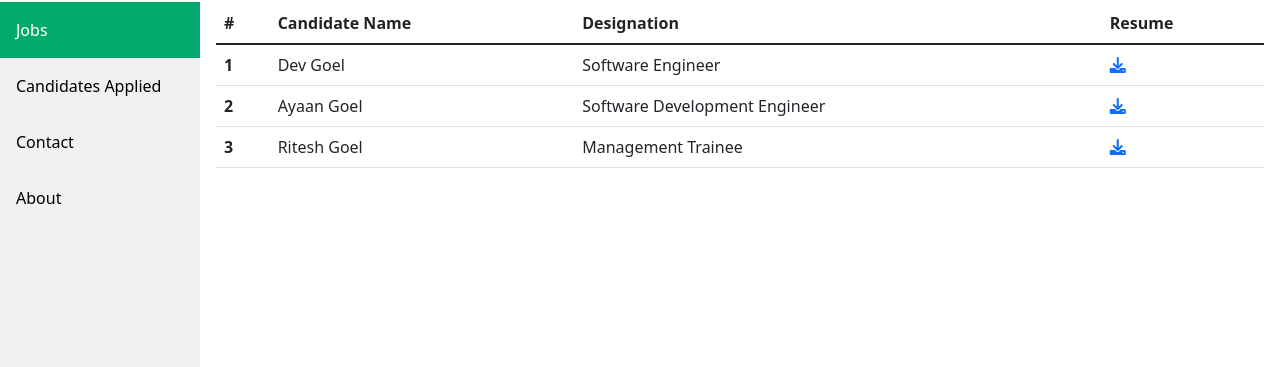
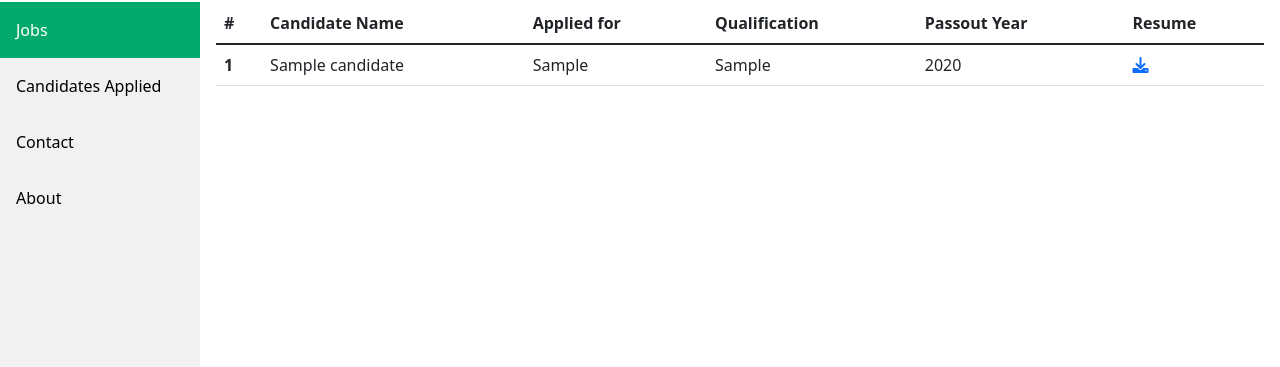
Before and after one commit to Dev-Goel/Job-Portal, a PHP site: page /jobs.php in a window 1280 px wide. Shown: the part 56-423 px from the top of the page. Run offline with PHP 8.4, Linux system fonts and the light colour scheme; tables that the repository leaves empty or names only in its code hold one stand-in row (values such as "Sample post").

Commit message:
Made Candidates Applied (Jobs.php) page dynamic

```diff
--- a/jobs.php
+++ b/jobs.php
@@ -1,3 +1,4 @@
+<?php include 'config.php'; ?>
 <?php include 'header.php' ?>
 
 <div class="content">
@@ -6,29 +7,49 @@
             <tr>
                 <th scope="col">#</th>
                 <th scope="col">Candidate Name</th>
-                <th scope="col">Designation</th>
+                <th scope="col">Applied for</th>
+                <th scope="col">Qualification</th>
+                <th scope="col">Passout Year</th>
                 <th scope="col">Resume</th>
             </tr>
         </thead>
-        <tbody>
-            <tr>
-                <th scope="row">1</th>
-                <td>Dev Goel</td>
-                <td>Software Engineer</td>
-                <td><a href=""><i class="fa fa-download" aria-hidden="true"></i></a></td>
-            </tr>
-            <tr>
+
+        <?php
+        $sql = "SELECT `name`, `apply`, `qual`, `year` FROM `candidates`";
+        $result = mysqli_query($conn, $sql);
+        $i = 0;
+        if ($result->num_rows > 0) {
+            while ($rows = $result->fetch_assoc()) {
+                echo '
+                    <tbody>
+                    <tr>
+                        <th scope="row">' . ++$i . '</th>
+                        <td>' . $rows['name'] . '</td>
+                        <td>' . $rows['apply'] . '</td>
+                        <td>' . $rows['qual'] . '</td>
+                        <td>' . $rows['year'] . '</td>
+                        <td><a href=""><i class="fa fa-download" aria-hidden="true"></i></a></td>
+                    </tr>';
+            }
+        } else {
+            echo "";
+        }
+
+        ?>
+        <!-- <tr>
                 <th scope="row">2</th>
                 <td>Ayaan Goel</td>
+                <td>Amazon</td>
                 <td>Software Development Engineer</td>
                 <td><a href=""><i class="fa fa-download" aria-hidden="true"></i></a></td>
             </tr>
             <tr>
                 <th scope="row">3</th>
                 <td>Ritesh Goel</td>
+                <td>ICICI Bank</td>
                 <td>Management Trainee</td>
                 <td><a href=""><i class="fa fa-download" aria-hidden="true"></i></a></td>
-            </tr>
+            </tr> -->
         </tbody>
     </table>
 </div>
```
